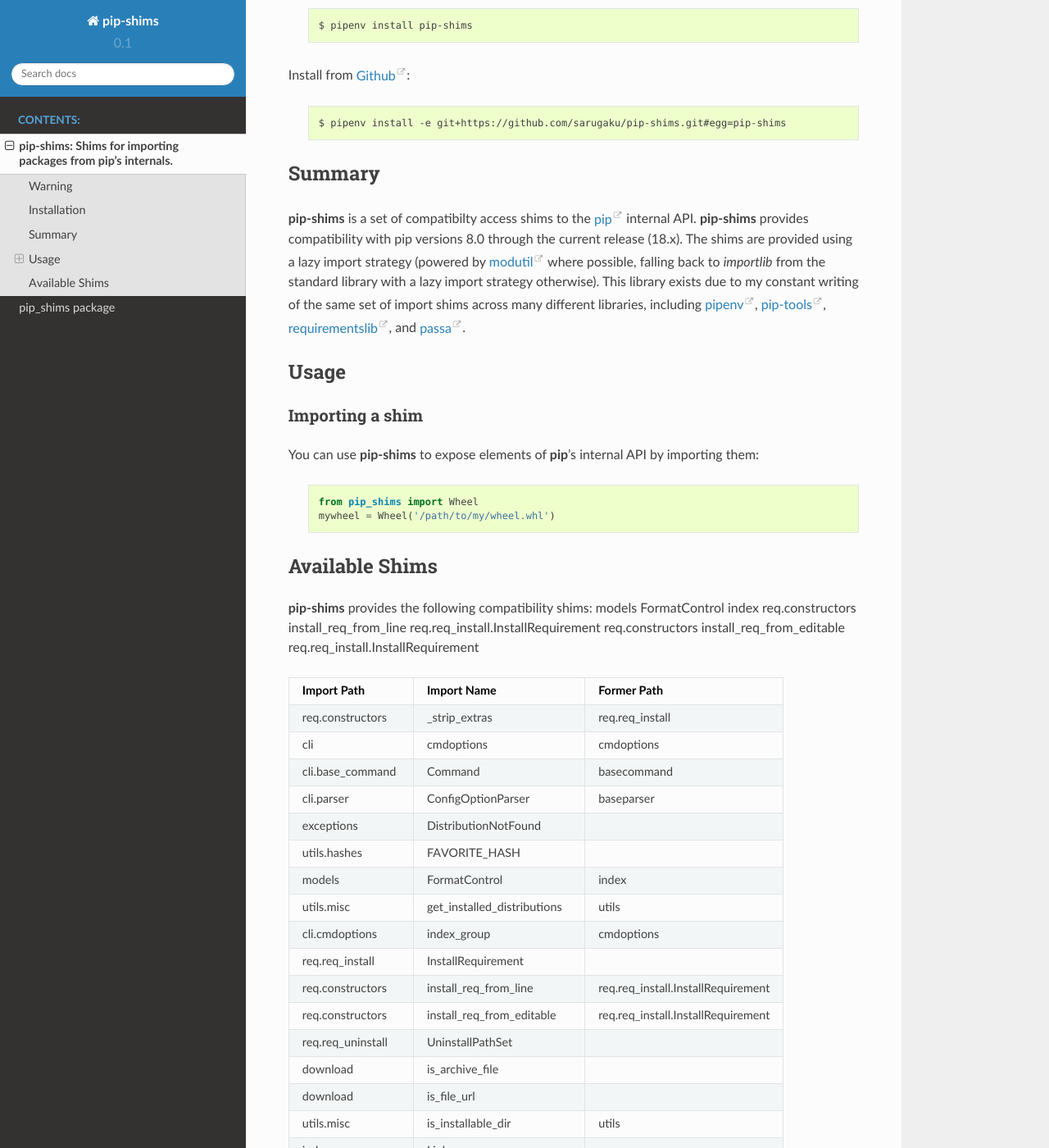
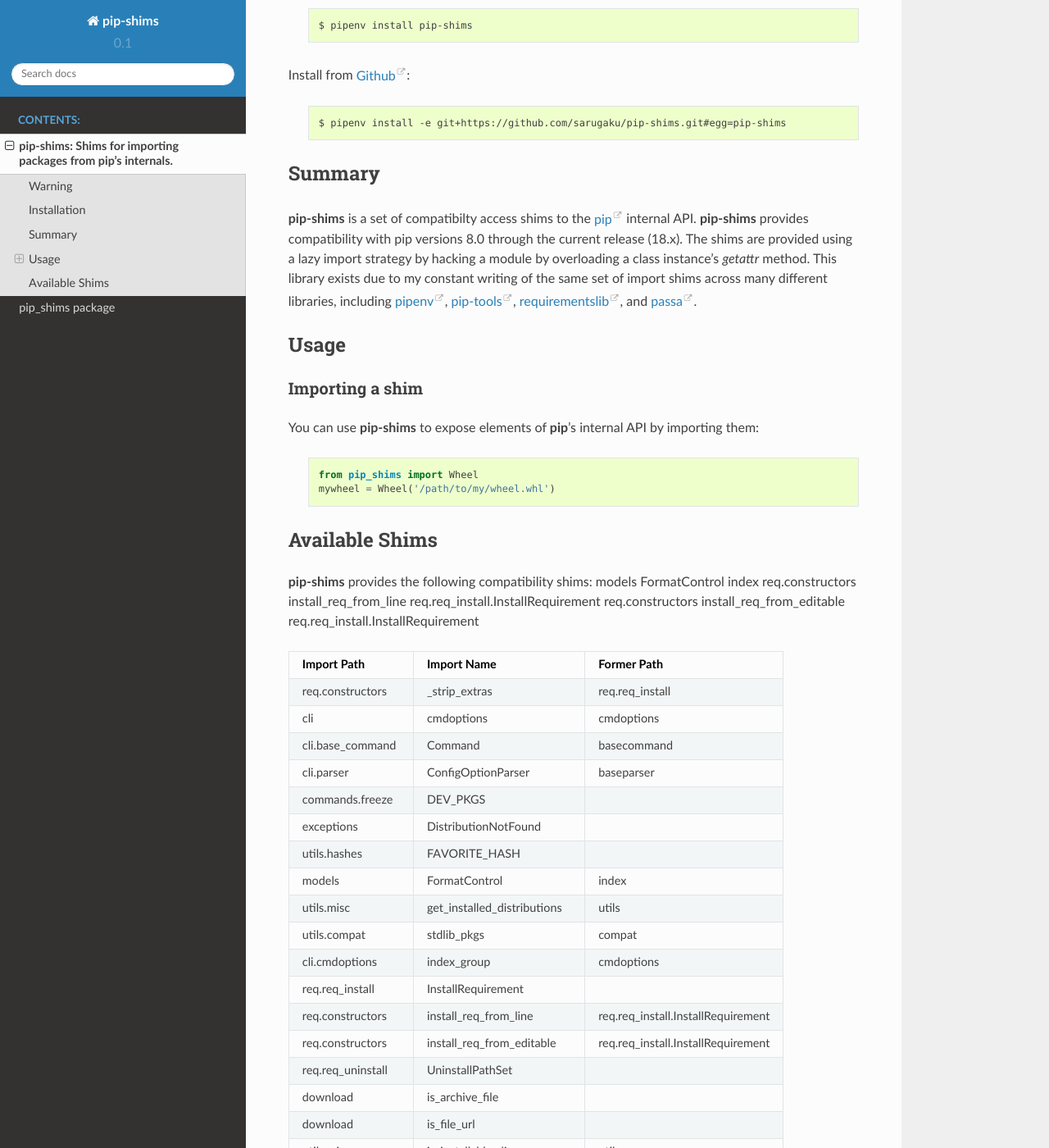
Before and after one commit to sarugaku/pip-shims, a Sphinx documentation site: the page built from docs/quickstart.rst, in a window 1280 px wide and 1400 px high, scrolled down 573 px. Shown: the whole window at 82% size. Built offline with Sphinx 7.4.7 and the Read the Docs theme 2.0.0, drawn with Linux system fonts in a browser that asks for light colours.

Commit message:
Add commands.freeze.DEV_PKGS & compat.stdlib_pkgs
- Fixes #25

Signed-off-by: Dan Ryan <dan@danryan.co>

```diff
--- a/README.rst
+++ b/README.rst
@@ -61,13 +61,11 @@
 
 **pip-shims** is a set of compatibilty access shims to the `pip`_ internal API. **pip-shims**
 provides compatibility with pip versions 8.0 through the current release (18.x).  The shims
-are provided using a lazy import strategy (powered by `modutil`_ where possible, falling
-back to *importlib* from the standard library with a lazy import strategy otherwise).
+are provided using a lazy import strategy by hacking a module by overloading a class instance's *getattr* method.
 This library exists due to my constant writing of the same set of import shims across
 many different libraries, including `pipenv`_, `pip-tools`_, `requirementslib`_, and
 `passa`_.
 
-.. _modutil: https://github.com/sarugaku/pipfile
 .. _passa: https://github.com/sarugaku/passa
 .. _pip: https://github.com/pypa/pip
 .. _pipenv: https://github.com/pypa/pipenv
@@ -103,10 +101,12 @@
 cli                cmdoptions                  cmdoptions
 cli.base_command   Command                     basecommand
 cli.parser         ConfigOptionParser          baseparser
+commands.freeze    DEV_PKGS
 exceptions         DistributionNotFound
 utils.hashes       FAVORITE_HASH
 models             FormatControl               index
 utils.misc         get_installed_distributions utils
+utils.compat       stdlib_pkgs                 compat
 cli.cmdoptions     index_group                 cmdoptions
 req.req_install    InstallRequirement
 req.constructors   install_req_from_line       req.req_install.InstallRequirement
--- a/docs/quickstart.rst
+++ b/docs/quickstart.rst
@@ -61,13 +61,11 @@
 
 **pip-shims** is a set of compatibilty access shims to the `pip`_ internal API. **pip-shims**
 provides compatibility with pip versions 8.0 through the current release (18.x).  The shims
-are provided using a lazy import strategy (powered by `modutil`_ where possible, falling
-back to *importlib* from the standard library with a lazy import strategy otherwise).
+are provided using a lazy import strategy by hacking a module by overloading a class instance's *getattr* method.
 This library exists due to my constant writing of the same set of import shims across
 many different libraries, including `pipenv`_, `pip-tools`_, `requirementslib`_, and
 `passa`_.
 
-.. _modutil: https://github.com/sarugaku/pipfile
 .. _passa: https://github.com/sarugaku/passa
 .. _pip: https://github.com/pypa/pip
 .. _pipenv: https://github.com/pypa/pipenv
@@ -106,10 +104,12 @@
 cli                cmdoptions                  cmdoptions
 cli.base_command   Command                     basecommand
 cli.parser         ConfigOptionParser          baseparser
+commands.freeze    DEV_PKGS
 exceptions         DistributionNotFound
 utils.hashes       FAVORITE_HASH
 models             FormatControl               index
 utils.misc         get_installed_distributions utils
+utils.compat       stdlib_pkgs                 compat
 cli.cmdoptions     index_group                 cmdoptions
 req.req_install    InstallRequirement
 req.constructors   install_req_from_line       req.req_install.InstallRequirement
--- /dev/null
+++ b/news/25.feature.rst
@@ -0,0 +1 @@
+Added ``commands.freeze.DEV_PKGS`` and ``utils.compat.stdlib_pkgs`` shims.
```
Also changed, not shown: 2 other files.
